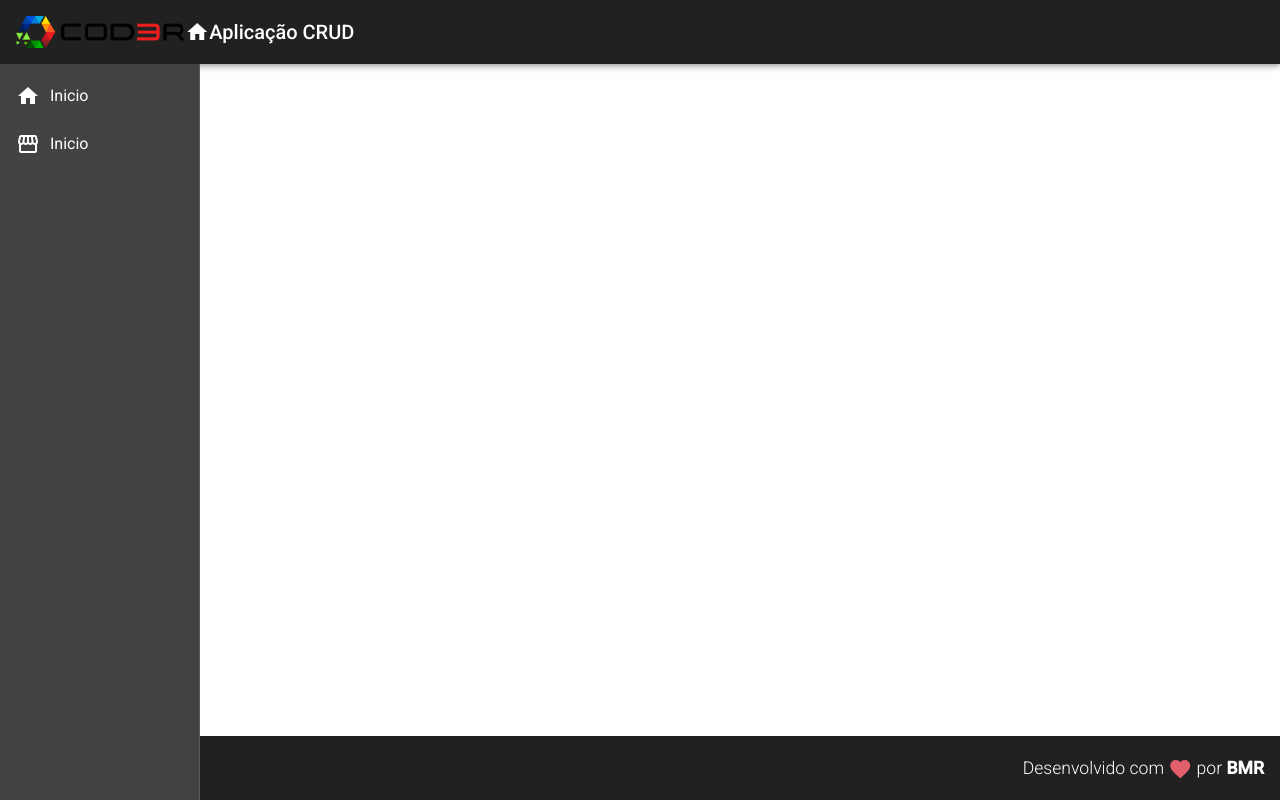
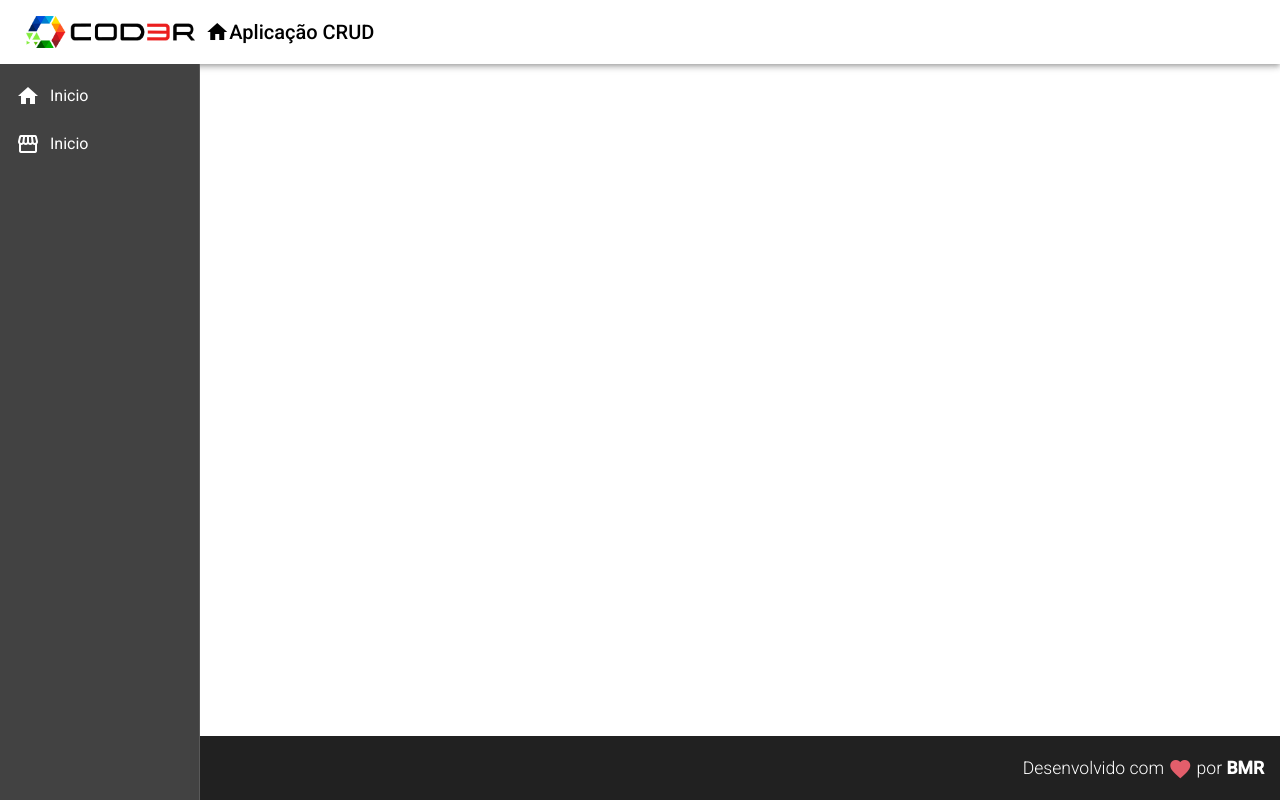
Before and after one commit to devBernardo-Mendes/Crud-Angular, an Angular app in the folder frontend/: page / in a window 1280 px wide. Built offline with nearby package versions, Linux system fonts and the light colour scheme.

Commit message:
fix: :bug: Padding buggy
Styled the nav to suit the application

```diff
--- a/frontend/src/app/components/template/header/header.component.css
+++ b/frontend/src/app/components/template/header/header.component.css
@@ -1,11 +1,14 @@
 .header {
     display: flex;
     align-items: center;
+    background-color: #FFF;
 }
 .header a {
     display : flex;
     align-items: center;
     text-decoration: none;
+    color: black;
+    padding-left: 10px;
 }
 .header .logo{
     max-height: 32px;
```
